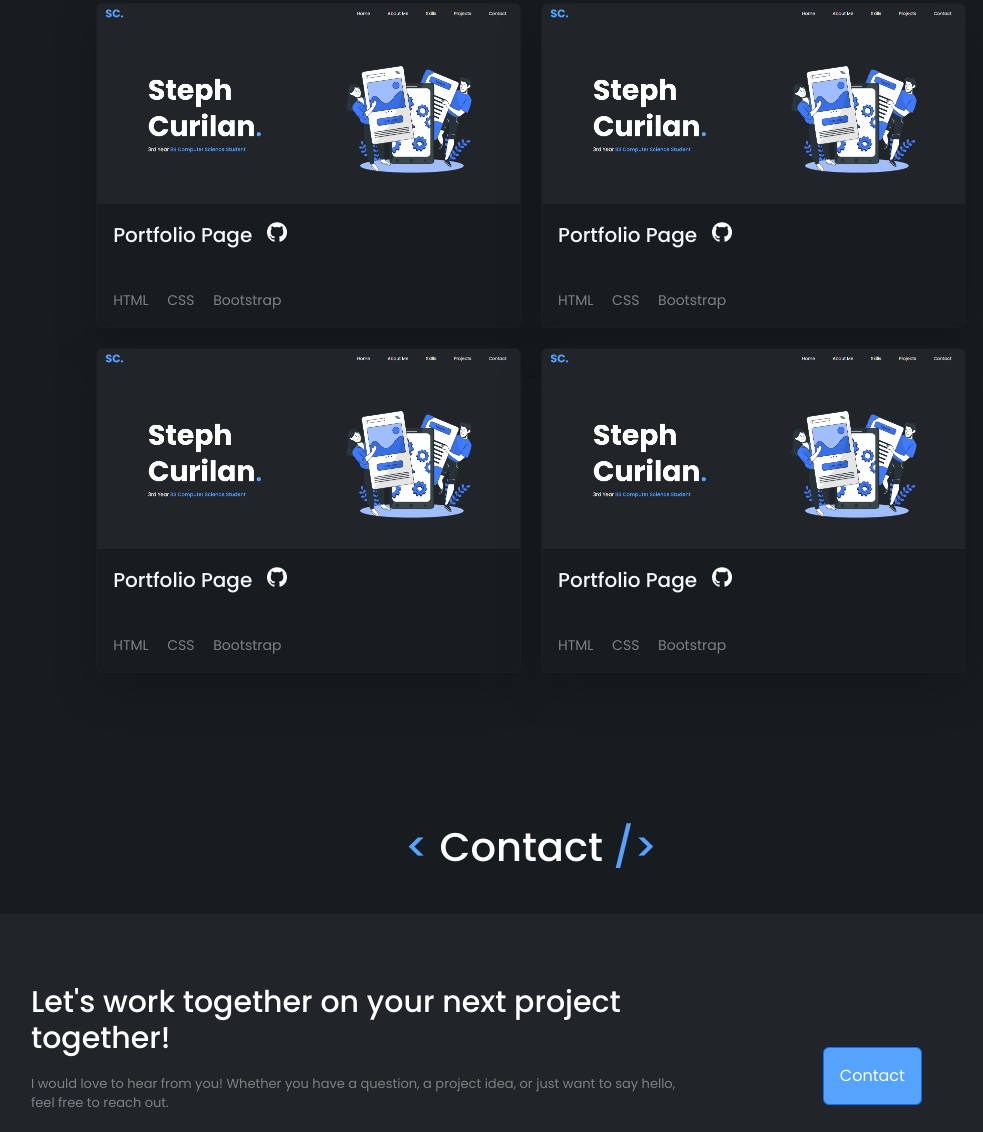
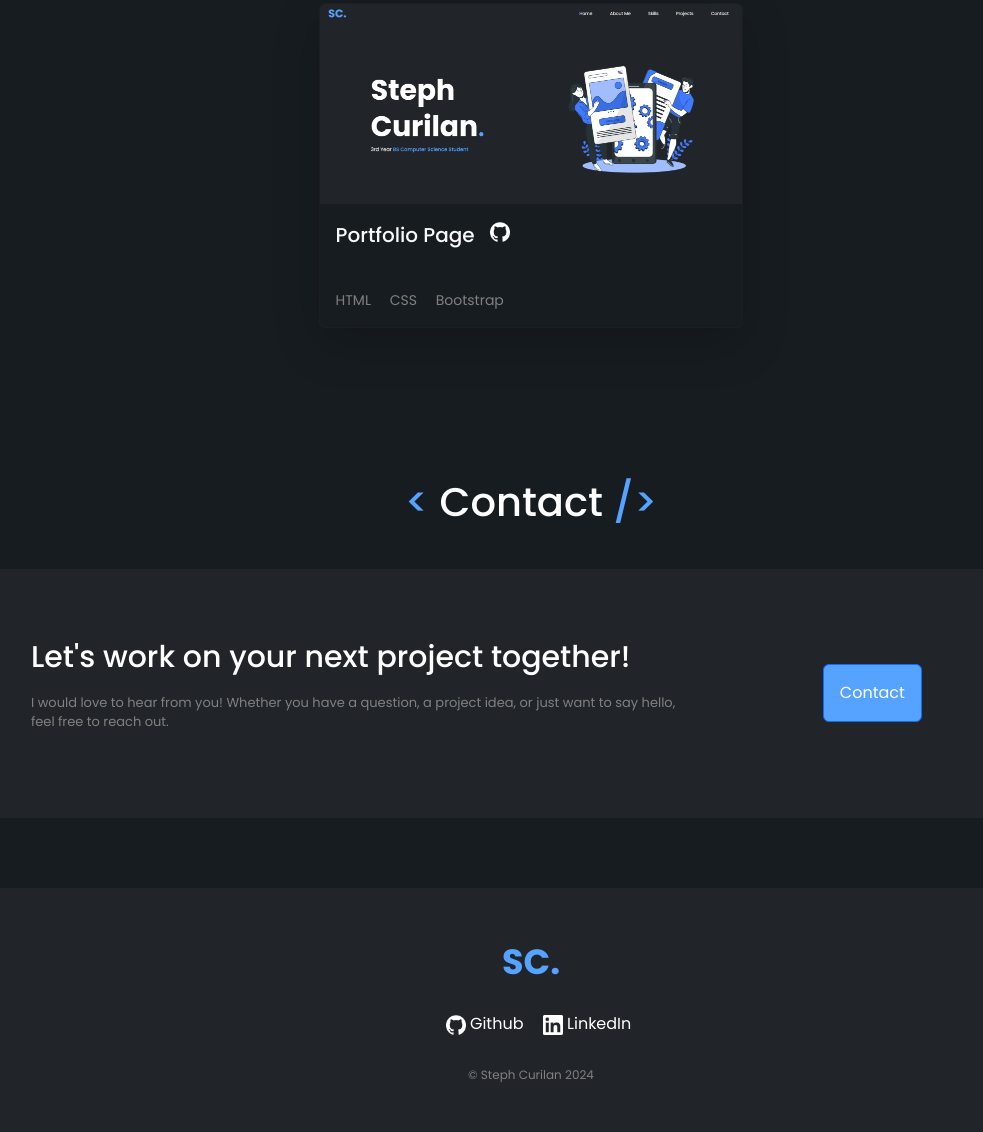
Before and after one commit to stiipp/11.4-Capstone-Project-2, a plain HTML site: page index.html in a window 1280 px wide. Shown: the part 2070-3202 px from the top of the page, without its empty margins (109-1092 px from the left). Drawn offline with nearby package versions, Linux system fonts and the light colour scheme.

Commit message:
modified contact section, removed duplicate projects

```diff
--- a/index.html
+++ b/index.html
@@ -214,60 +214,6 @@
                 </small>
               </div>
             </div>
-            <div class="card overflow-hidden d-flex text-bg-dark rounded-2 shadow-lg project-card">
-              <img src="./assets/images/portfolio.png" class="card-img-top" alt="project">
-              <div class="col-12 card-body d-flex flex-row text-white text-shadow-1">
-                <a href="#" class="link-light" style="text-decoration: none;">
-                  <p class="card-title custom-card-title">
-                    Portfolio Page
-                  </p>
-                </a>
-                <a href="#">
-                  <img src="./assets/images/github.png" alt="github" class="rounded github-icon">
-                </a>
-              </div>
-              <div class="col-12 card-body d-flex flex-row text-white text-shadow-1 tech-stack">
-                <small>
-                  HTML CSS Bootstrap
-                </small>
-              </div>
-            </div>
-            <div class="card overflow-hidden d-flex text-bg-dark rounded-2 shadow-lg project-card">
-              <img src="./assets/images/portfolio.png" class="card-img-top" alt="project">
-              <div class="col-12 card-body d-flex flex-row text-white text-shadow-1">
-                <a href="#" class="link-light" style="text-decoration: none;">
-                  <p class="card-title custom-card-title">
-                    Portfolio Page
-                  </p>
-                </a>
-                <a href="#">
-                  <img src="./assets/images/github.png" alt="github" class="rounded github-icon">
-                </a>
-              </div>
-              <div class="col-12 card-body d-flex flex-row text-white text-shadow-1 tech-stack">
-                <small>
-                  HTML CSS Bootstrap
-                </small>
-              </div>
-            </div>
-            <div class="card overflow-hidden d-flex text-bg-dark rounded-2 shadow-lg project-card">
-              <img src="./assets/images/portfolio.png" class="card-img-top" alt="project">
-              <div class="col-12 card-body d-flex flex-row text-white text-shadow-1">
-                <a href="#" class="link-light" style="text-decoration: none;">
-                  <p class="card-title custom-card-title">
-                    Portfolio Page
-                  </p>
-                </a>
-                <a href="#">
-                  <img src="./assets/images/github.png" alt="github" class="rounded github-icon">
-                </a>
-              </div>
-              <div class="col-12 card-body d-flex flex-row text-white text-shadow-1 tech-stack">
-                <small>
-                  HTML CSS Bootstrap
-                </small>
-              </div>
-            </div>
           </div>
         </div>
       </div>
@@ -291,14 +237,14 @@
           <div class="row">
             <div class="col-md-8 col-12 d-flex justify-content-center flex-column text-start">
               <h1 class="contact-heading">
-                Let's work together on your next project together!
+                Let's work on your next project together!
               </h1>
               <p class="contact-text">
                 I would love to hear from you! Whether you have a question, a project
                 idea, or just want to say hello, feel free to reach out.
               </p>
             </div>
-            <div class="col-md-4 col-12 d-flex justify-content-center align-items-center flex-column">
+            <div class="col-md-4 col-12 d-flex justify-content-center align-items-center">
               <button class="btn btn-primary p-3 contact-btn" style="background-color: rgb(85, 163, 255);">
                 Contact
               </button>
@@ -308,7 +254,7 @@
 
    <!-- footer -->
    <div class="footer d-flex flex-column p-5 justify-content-center align-items-center">
-    <a href="#" class="navbar-brand fw-bolder custom-brand" style="align-self: baseline;">
+    <a href="#" class="navbar-brand fw-bolder custom-brand">
       SC.
     </a>
     <div class="links mt-4">
--- a/styles.css
+++ b/styles.css
@@ -111,9 +111,6 @@ small {
 .container-bg.contact * {
   background-color: rgb(33, 37, 41);
 }
-.contact-btn {
-  margin-top: 40px;
-}
 .copyright {
   font-size: 12px;
   margin-top: 30px;
@@ -150,6 +147,9 @@ small {
   .contact-text {
     font-size: 10px;
   }
+  .contact-btn {
+    margin-top: 40px;
+  }
 }
 @media (max-width: 576px) {
   .project-wrapper {
```
